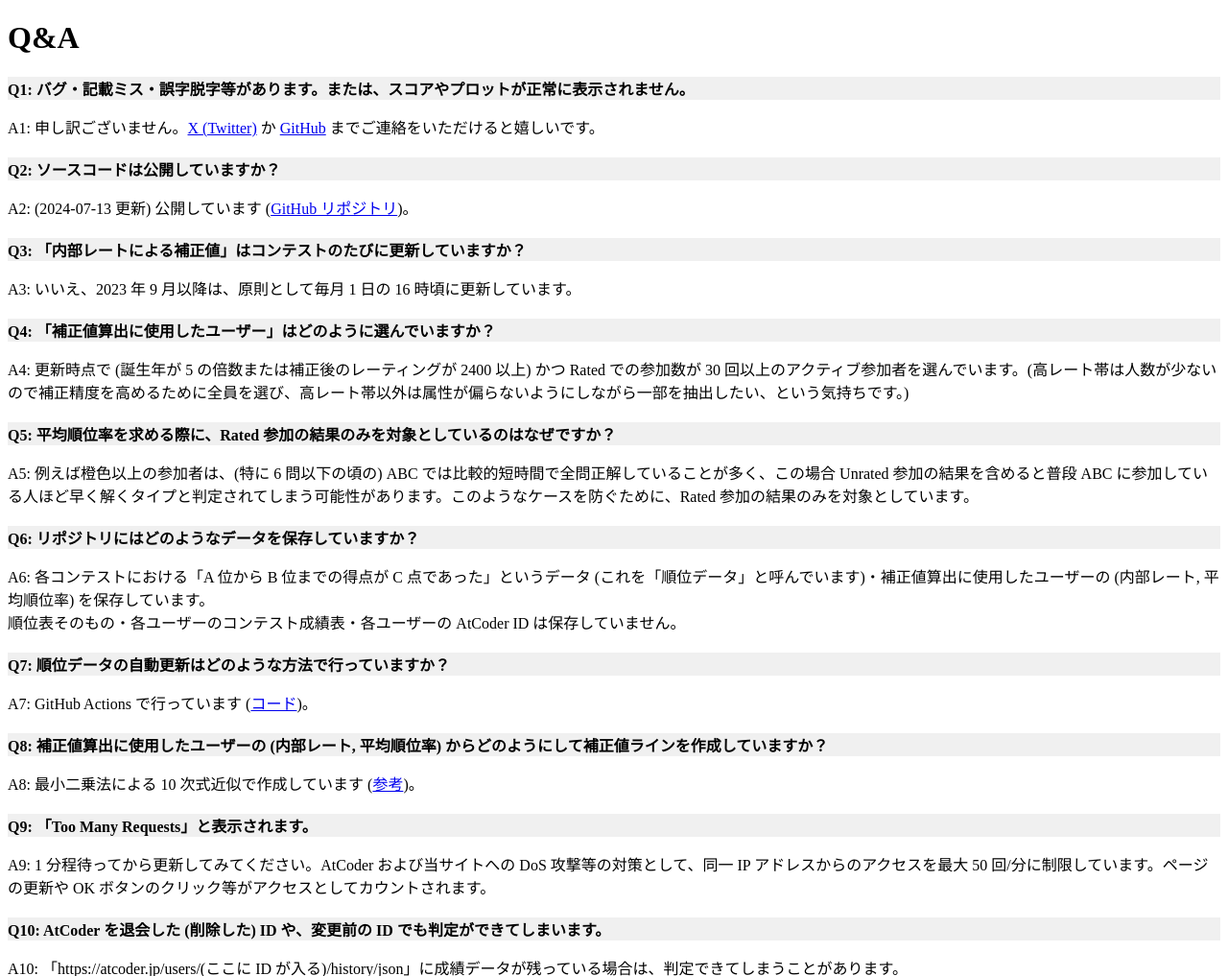
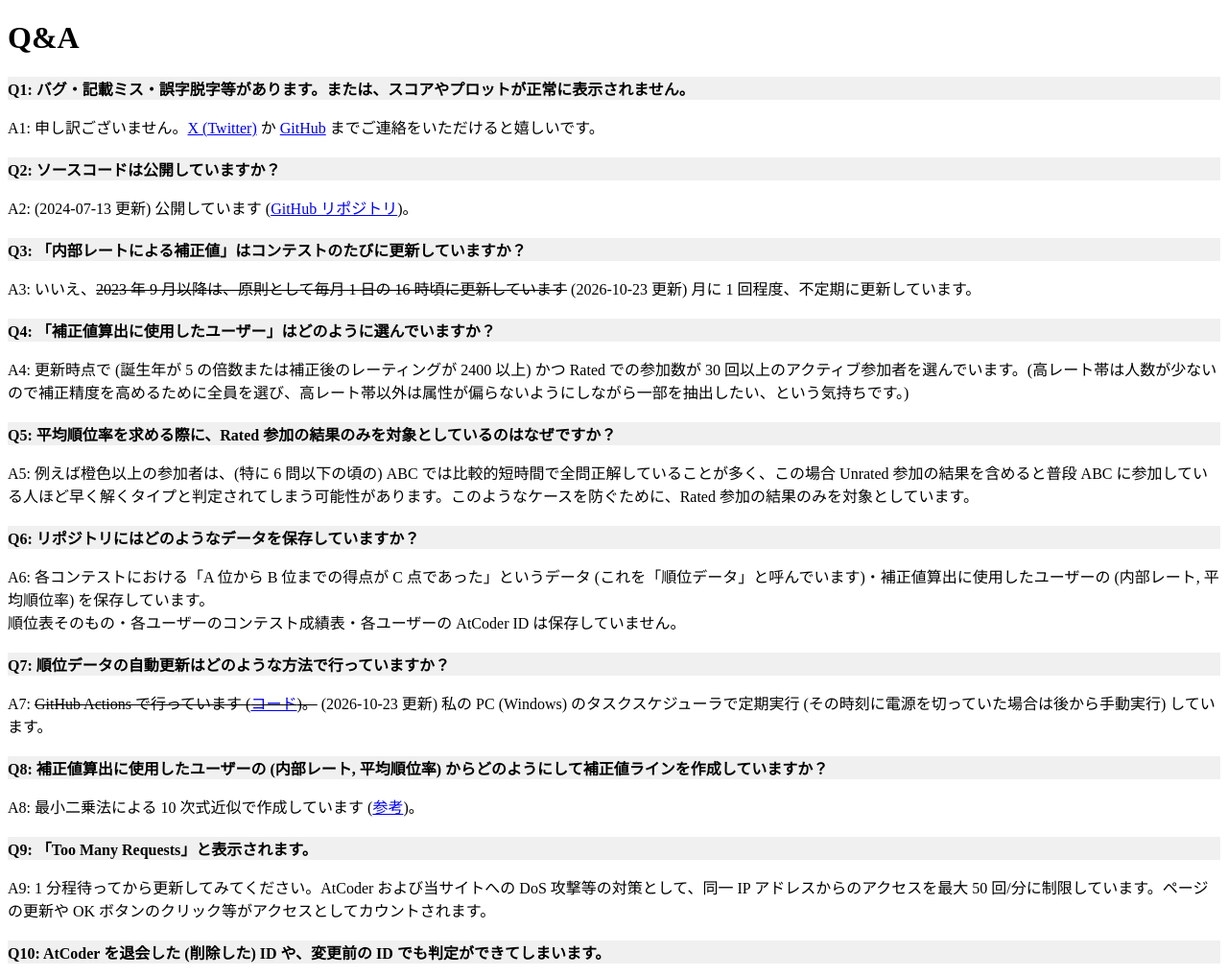
Before and after one commit to tomii9273/atcoder_type_checker, a Flask app: page /qa in a window 1280 px wide. Shown: the top 1017 px of the page at 96% size. Run offline with Flask 3, Linux system fonts and the light colour scheme.

Commit message:
Q&A最新化

```diff
--- a/app/templates/qa.html
+++ b/app/templates/qa.html
@@ -1,4 +1,4 @@
-<!DOCTYPE html>
+<!doctype html>
 <html lang="ja">
   <style>
     .question {
@@ -25,7 +25,7 @@
     <p class="question">Q2: ソースコードは公開していますか？</p>
     <p class="answer">A2: (2024-07-13 更新) 公開しています (<a href="https://github.com/tomii9273/atcoder_type_checker">GitHub リポジトリ</a>)。</p>
     <p class="question">Q3: 「内部レートによる補正値」はコンテストのたびに更新していますか？</p>
-    <p class="answer">A3: いいえ、2023 年 9 月以降は、原則として毎月 1 日の 16 時頃に更新しています。</p>
+    <p class="answer">A3: いいえ、<s>2023 年 9 月以降は、原則として毎月 1 日の 16 時頃に更新しています</s> (2026-10-23 更新) 月に 1 回程度、不定期に更新しています。</p>
     <p class="question">Q4: 「補正値算出に使用したユーザー」はどのように選んでいますか？</p>
     <p class="answer">
       A4: 更新時点で (誕生年が 5 の倍数または補正後のレーティングが 2400 以上) かつ Rated での参加数が 30
@@ -42,7 +42,10 @@
       順位表そのもの・各ユーザーのコンテスト成績表・各ユーザーの AtCoder ID は保存していません。
     </p>
     <p class="question">Q7: 順位データの自動更新はどのような方法で行っていますか？</p>
-    <p class="answer">A7: GitHub Actions で行っています (<a href="https://github.com/tomii9273/atcoder_type_checker/blob/main/.github/workflows/daily_update.yaml">コード</a>)。</p>
+    <p class="answer">
+      A7: <s>GitHub Actions で行っています (<a href="https://github.com/tomii9273/atcoder_type_checker/blob/main/.github/workflows/daily_update.yaml">コード</a>)。</s> (2026-10-23 更新) 私の PC
+      (Windows) のタスクスケジューラで定期実行 (その時刻に電源を切っていた場合は後から手動実行) しています。
+    </p>
     <p class="question">Q8: 補正値算出に使用したユーザーの (内部レート, 平均順位率) からどのようにして補正値ラインを作成していますか？</p>
     <p class="answer">A8: 最小二乗法による 10 次式近似で作成しています (<a href="https://github.com/tomii9273/atcoder_type_checker/pull/66">参考</a>)。</p>
     <p class="question">Q9: 「Too Many Requests」と表示されます。</p>
```
